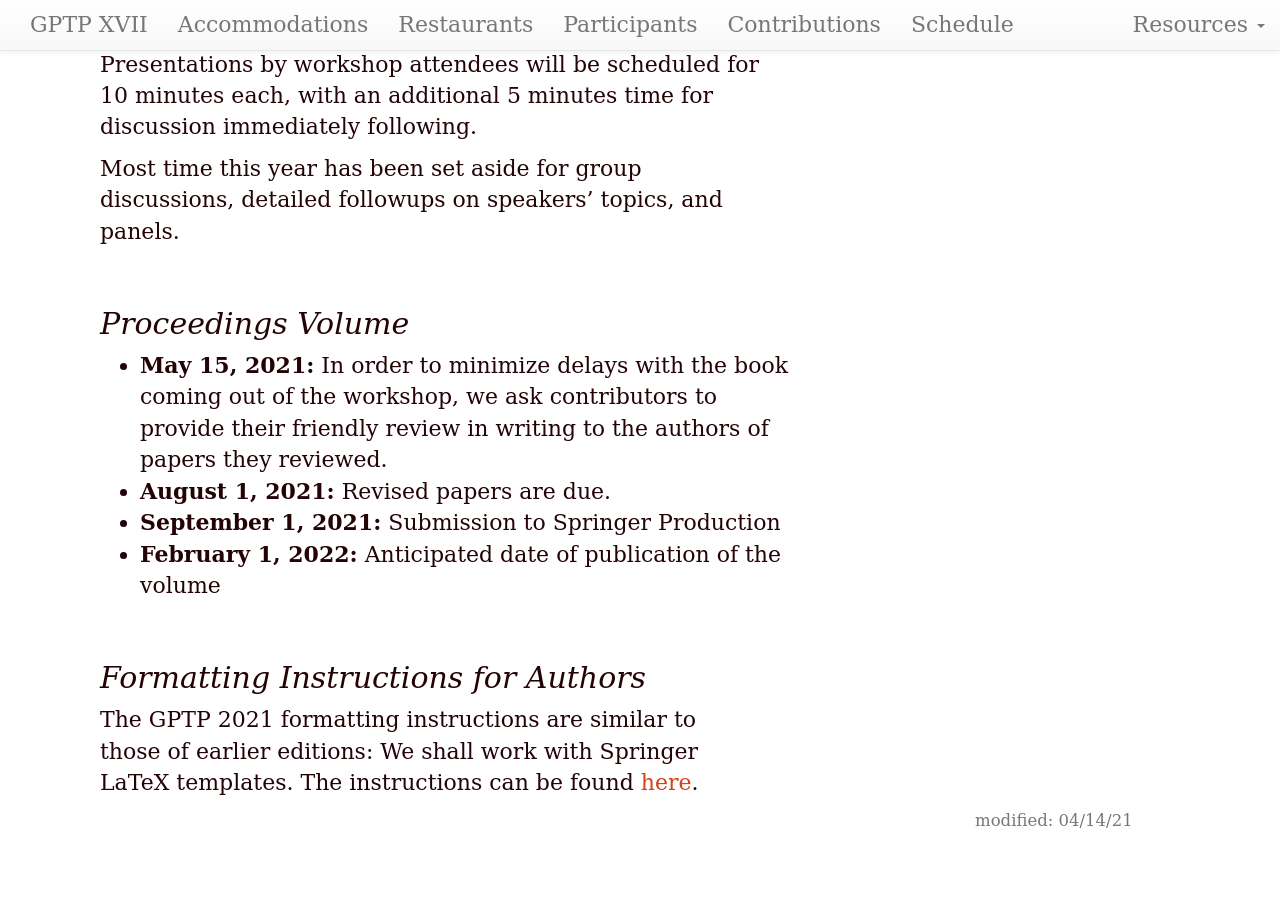
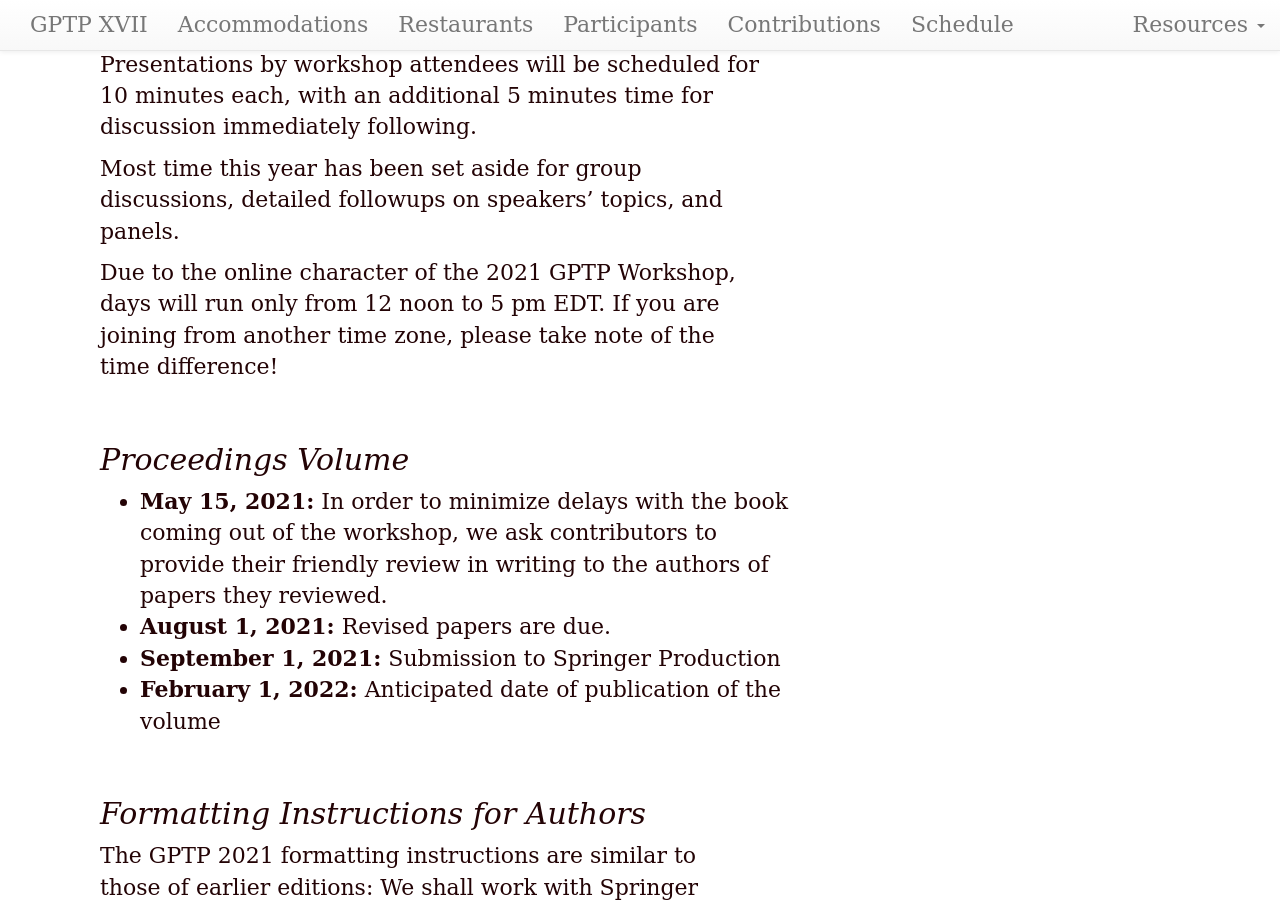
Before and after one commit to GPTP-workshop/gptp-workshop.github.io, a Jekyll site: the page built from contributions.md, in a window 1280 px wide and 900 px high, scrolled down 798 px. Built offline with Jekyll 4.4.1, drawn with Linux system fonts in a browser that asks for light colours; our own code applies the rules of GitHub Pages for plain Markdown files; before the commit the page ends 1672 px from its top, so only the background shows below that.

Commit message:
Update contributions.md

```diff
--- a/contributions.md
+++ b/contributions.md
@@ -22,6 +22,7 @@ Presentations by workshop attendees will be scheduled for 10 minutes each, with
 
 Most time this year has been set aside for group discussions, detailed followups on speakers' topics, and panels.
 
+Due to the online character of the 2021 GPTP Workshop, days will run only from 12 noon to 5 pm EDT. If you are joining from another time zone, please take note of the time difference!
 
 ## Proceedings Volume
 
```
